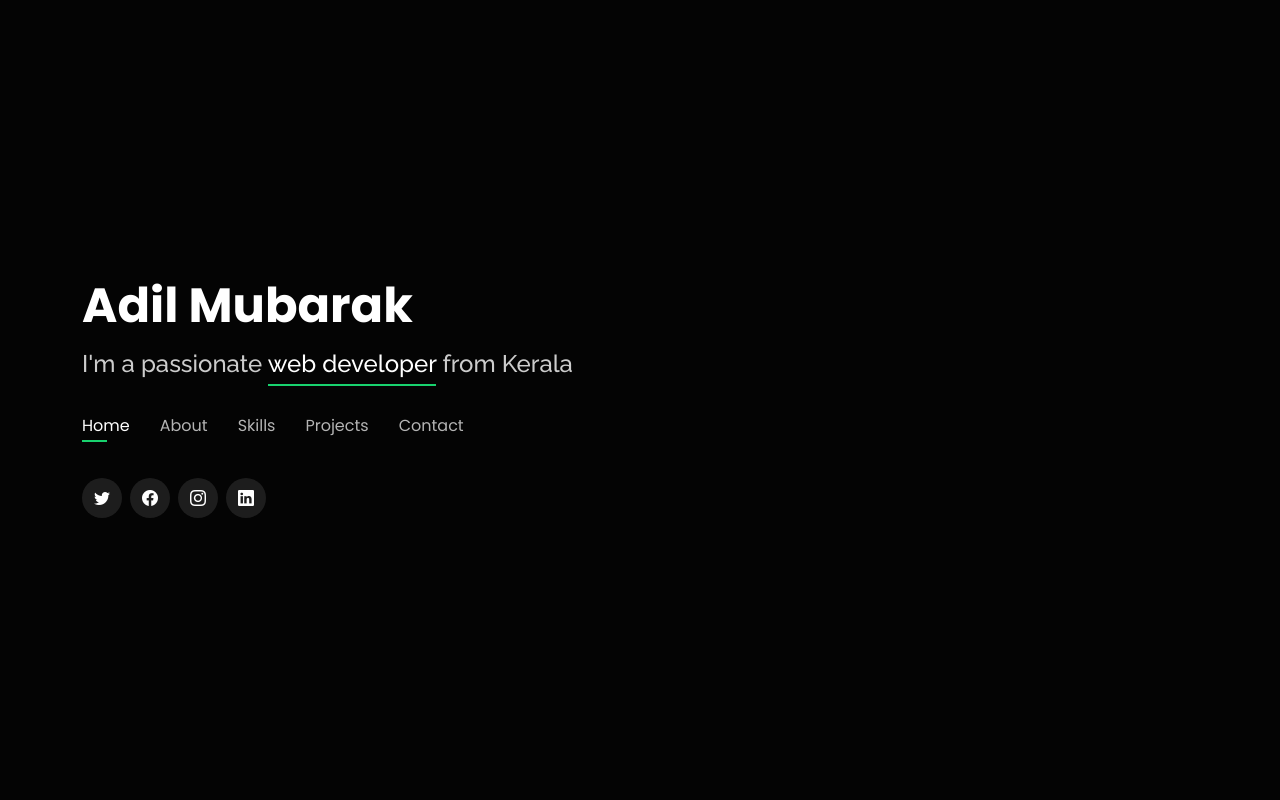
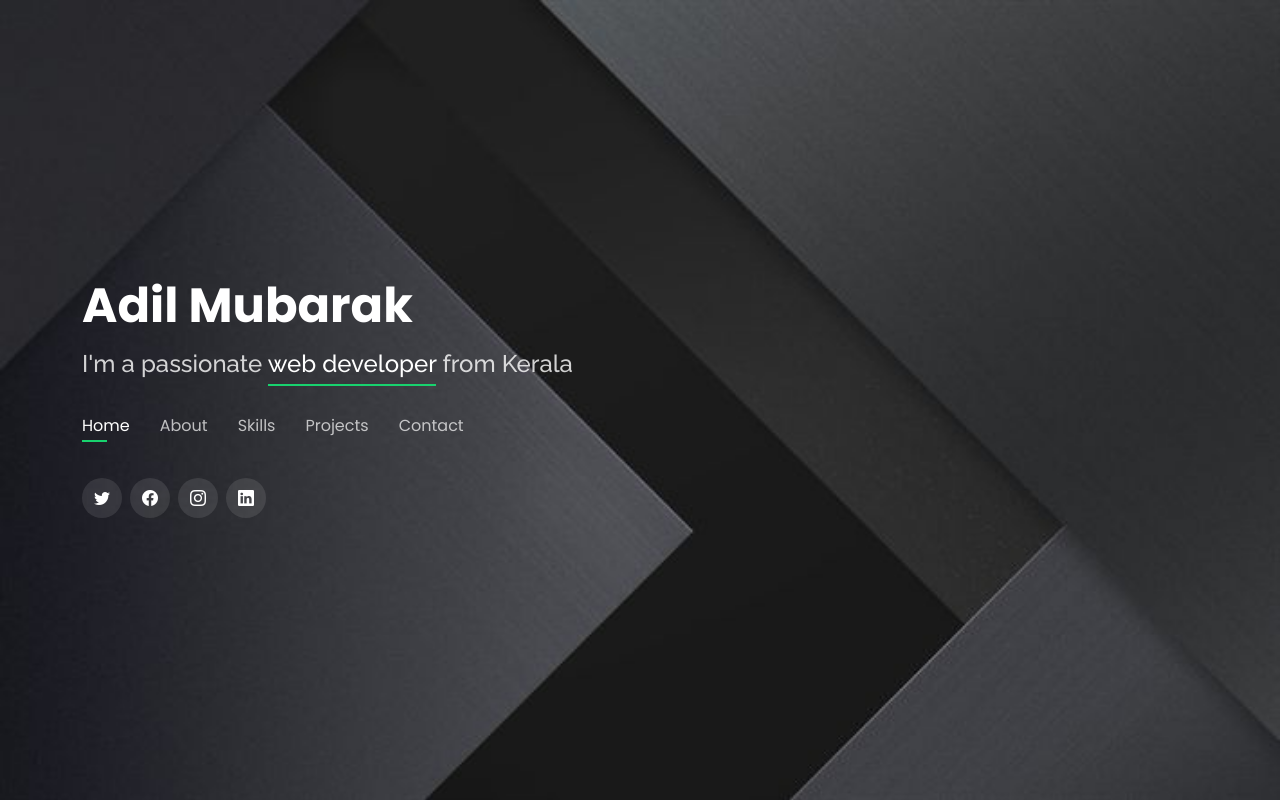
Before and after one commit to adil-mubarak/personal-protfolio, a plain HTML site: page index.html in a window 1280 px wide. Drawn offline with nearby package versions, Linux system fonts and the light colour scheme.

Commit message:
Update style.css

```diff
--- a/assets/css/style.css
+++ b/assets/css/style.css
@@ -10,7 +10,7 @@ body {
 body::before {
   content: "";
   position: fixed;
-  background: #040404 url("") top right no-repeat;
+  background: #040404 url("../img/bg\ img2.jpg") top right no-repeat;
   background-size:cover;
   left: 0;
   right: 0;
```
